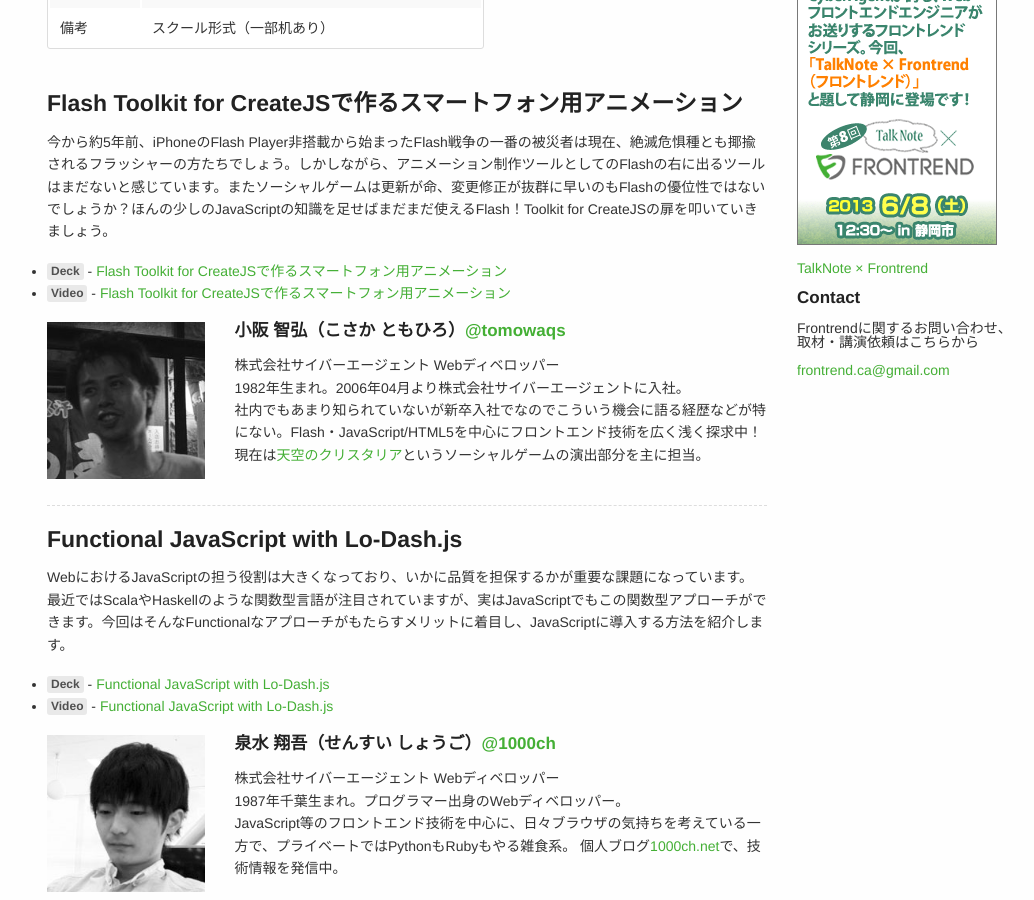
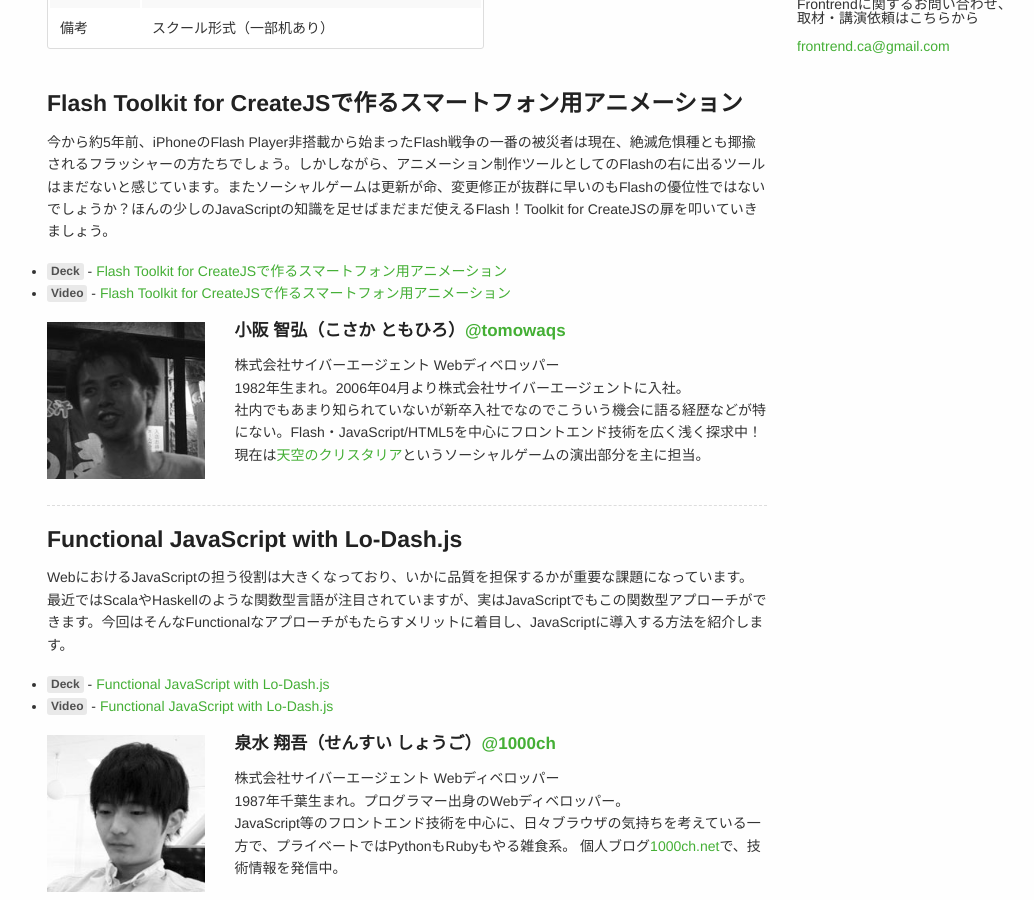
Before and after one commit to frontrend/frontrend.github.io, a Jekyll site: the page built from events/05/index.md, in a window 1280 px wide and 900 px high, scrolled down 1022 px. Shown: the whole window, without its empty margins (108-1142 px from the left). Built offline with Jekyll 4.4.1, drawn with Linux system fonts in a browser that asks for light colours; Markdown is read by kramdown in place of the engine named in the settings; comment, search, counter and statistics services are not loaded.

Commit message:
Del Talknote banner

```diff
--- a/_layouts/event.html
+++ b/_layouts/event.html
@@ -53,9 +53,6 @@
         <img src="/images/ameba.png" alt=""><br>コミュニティ&amp;ゲーム SNS
       </a>
       <h5>Ad</h5>
-        <a href="http://talknote.me/vol8/event/">
-        <img src="/images/banner/talknote-08.png" alt=""><br><br>TalkNote × Frontrend
-      </a>
       <h5>Contact</h5>
         Frontrendに関するお問い合わせ、取材・講演依頼はこちらから<br><br>
         <a href="mailto:frontrend.ca@gmail.com">frontrend.ca@gmail.com</a>
```
Also changed, not shown: 4 other files.
